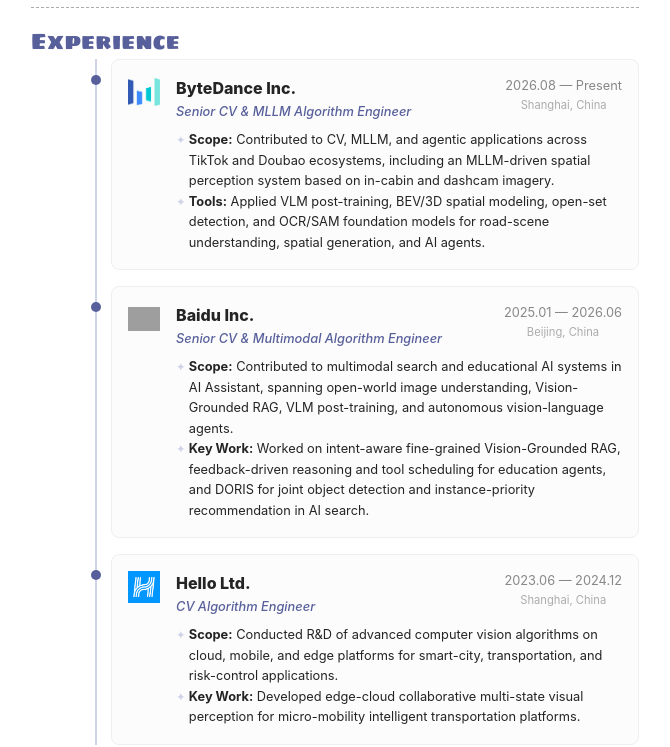
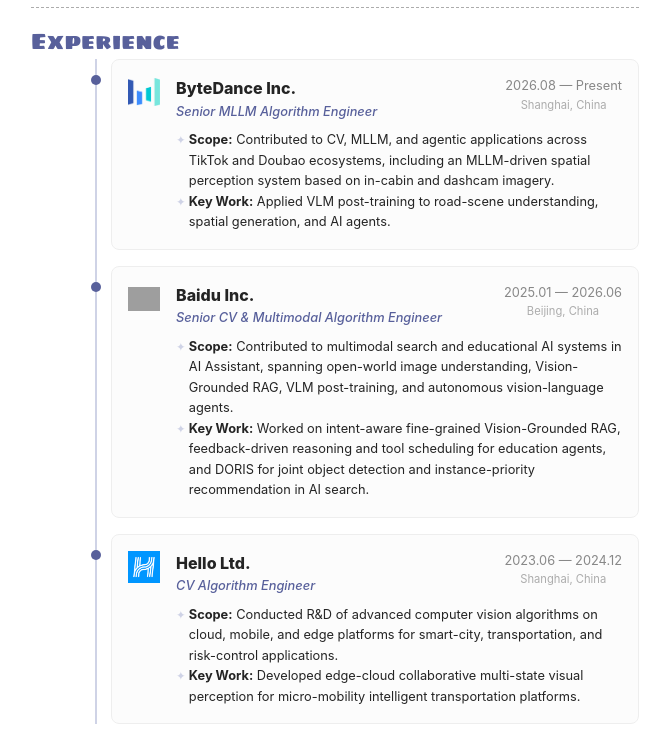
Before and after one commit to Anleeno/anleeno-academic, a React (Vite) app: page / in a window 1280 px wide. Shown: the part 1277-2024 px from the top of the page, without its empty margins (481-1151 px from the left). Built offline with nearby package versions, Linux system fonts and the light colour scheme; no server answers; grey boxes are pictures that could not be loaded.

Commit message:
Refine experience copy and mobile interactions

```diff
--- a/src/components/Experience.jsx
+++ b/src/components/Experience.jsx
@@ -10,10 +10,10 @@
     logo: byteDanceLogo,
     period: "2026.08 — Present",
     location: "Shanghai, China",
-    role: "Senior CV & MLLM Algorithm Engineer",
+    role: "Senior MLLM Algorithm Engineer",
     details: [
       <span><span className="exp-project-name">Scope:</span> Contributed to CV, MLLM, and agentic applications across TikTok and Doubao ecosystems, including an MLLM-driven spatial perception system based on in-cabin and dashcam imagery.</span>,
-      <span><span className="exp-project-name">Tools:</span> Applied VLM post-training, BEV/3D spatial modeling, open-set detection, and OCR/SAM foundation models for road-scene understanding, spatial generation, and AI agents.</span>,
+      <span><span className="exp-project-name">Key Work:</span> Applied VLM post-training to road-scene understanding, spatial generation, and AI agents.</span>,
     ],
   },
   {
--- a/src/css/Header.css
+++ b/src/css/Header.css
@@ -144,6 +144,10 @@
 @media (max-width: 1000px) {
     .header-wrapper {
         height: 64px;
+        overflow: hidden;
+        transition: height 320ms cubic-bezier(.2,.8,.3,1),
+                    background-color 300ms ease-out,
+                    box-shadow 300ms ease-out;
     }
 
     .header-container {
@@ -267,7 +271,7 @@
         transform: translateY(-8px);
         opacity: 0;
         pointer-events: none;
-        transition: transform 320ms cubic-bezier(.2,.9,.3,1), opacity 320ms ease;
+        transition: transform 280ms cubic-bezier(.2,.8,.3,1), opacity 200ms ease;
         z-index: 1100;
     }
 
@@ -276,6 +280,7 @@
         transform: translateY(0);
         opacity: 1;
         pointer-events: auto;
+        transition-duration: 320ms, 260ms;
     }
 
     .header-nav .nav-item {
--- a/src/css/Publications.css
+++ b/src/css/Publications.css
@@ -224,6 +224,7 @@
 
 .publication-links button.is-copied {
     color: #42775e;
+    border-color: currentColor;
     animation: citeCopiedPop 0.38s ease;
 }
 
```
